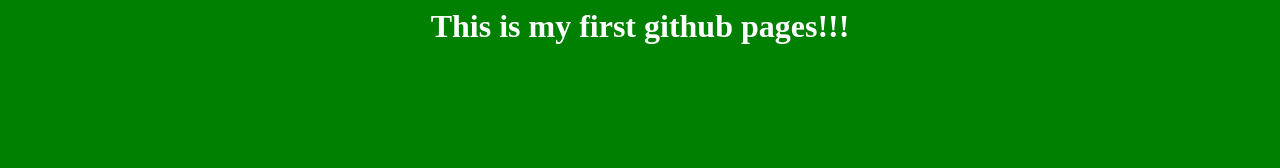
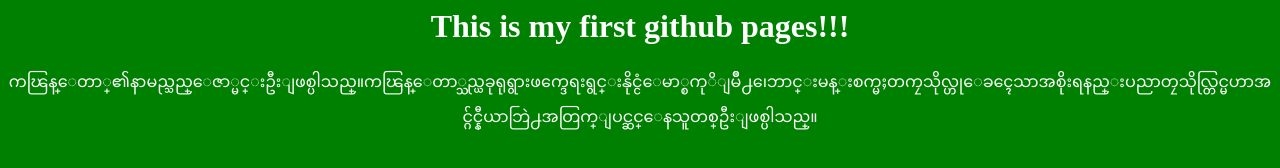
Before and after one commit to Zawminooo/test1, a plain HTML site: page index.html in a window 1280 px wide. Drawn offline with Linux system fonts and the light colour scheme.

Commit message:
Update index.html

```diff
--- a/index.html
+++ b/index.html
@@ -2,6 +2,7 @@
   <title>first webpage</title>
   <body>
     <h1>This is my first github pages!!!</h1>
+    <p>ကၽြန္ေတာ္၏နာမည္သည္ေဇာ္မင္းဦးျဖစ္ပါသည္။ကၽြန္ေတာ္သည္ယခုရုရွားဖက္ဒေရးရွင္းနိုင္ငံေမာ္စကုိျမိဳ႕၊ေဘာင္းမန္းစက္မႈတကၠသိုလ္ဟုေခၚေသာအစိုးရနည္းပညာတၠသိုလ္တြင္မဟာအင္ဂ်င္နီယာဘြဲ႕အတြက္ျပင္ဆင္ေနသူတစ္ဦးျဖစ္ပါသည္။</p>
   </body>
   <style>
     body {  background  : green;
```
